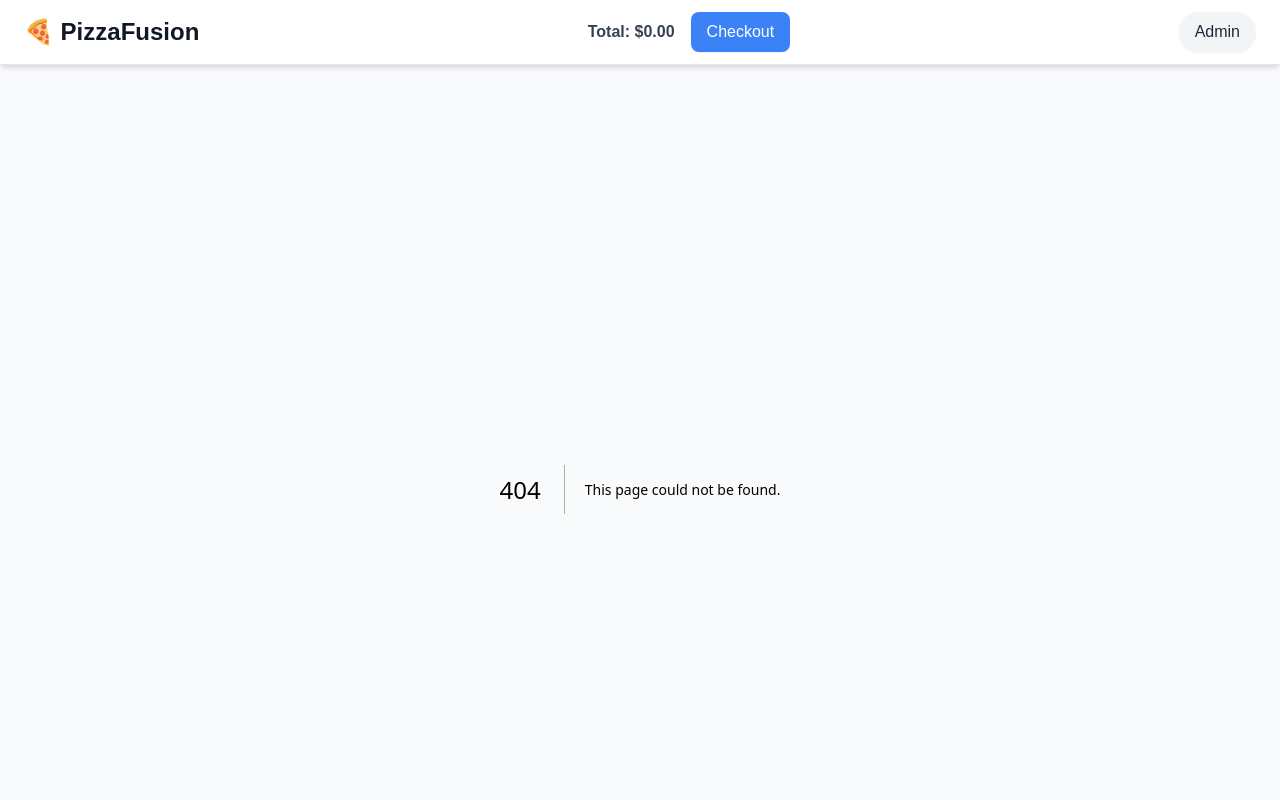
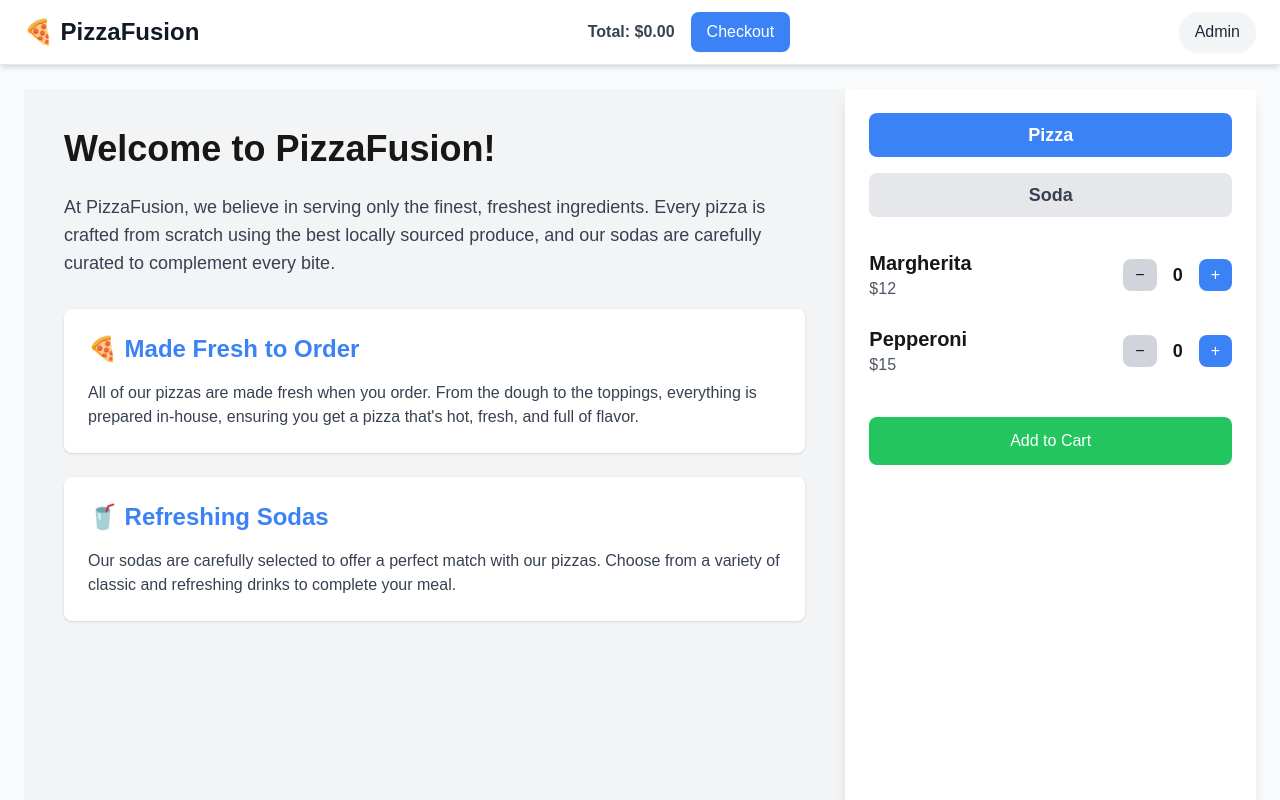
Before and after one commit to striveToAce/pizza-fusion-frontend, a Next.js app: page /menu in a window 1280 px wide. Before the commit this address had no page. Shown: the top 800 px of the page. Built offline with nearby package versions, Linux system fonts and the light colour scheme.

Commit message:
feature: menu page UI added with quantity manipulation section

```diff
--- /dev/null
+++ b/src/app/menu/page.tsx
@@ -0,0 +1,10 @@
+import MenuDetails from "@/components/menu";
+
+const MenuPage = () => {
+  return (
+    <div>
+      <MenuDetails />
+    </div>
+  );
+};
+export default MenuPage;
--- /dev/null
+++ b/src/components/menu/index.tsx
@@ -0,0 +1,139 @@
+"use client";
+import { useState } from "react";
+
+const MenuDetails: React.FC = () => {
+  const [selectedTab, setSelectedTab] = useState<string>("pizza"); // Initial tab selected
+  const [cart, setCart] = useState<{ [key: string]: number }>({
+    Margherita: 0,
+    Pepperoni: 0,
+    Coke: 0,
+    Sprite: 0,
+  });
+
+  interface IMenuItem {
+    name: string;
+    price: number;
+  }
+  const menuItems = {
+    pizza: [
+      { name: "Margherita", price: 12 },
+      { name: "Pepperoni", price: 15 },
+    ],
+    soda: [
+      { name: "Coke", price: 3 },
+      { name: "Sprite", price: 3 },
+    ],
+  };
+
+  // Handle increment/decrement of item quantity
+  const handleQuantityChange = (itemName: string, change: number) => {
+    setCart((prevCart) => ({
+      ...prevCart,
+      [itemName]: Math.max(0, (prevCart[itemName] || 0) + change), // Ensure no negative quantity
+    }));
+  };
+
+  return (
+    <div className="min-h-screen bg-gray-100 flex">
+      {/* Left side: Advertising Text */}
+      <div className="w-2/3 p-10">
+        <h1 className="text-4xl font-bold mb-6">Welcome to PizzaFusion!</h1>
+        <p className="text-lg text-gray-700 mb-6">
+          At PizzaFusion, we believe in serving only the finest, freshest
+          ingredients. Every pizza is crafted from scratch using the best
+          locally sourced produce, and our sodas are carefully curated to
+          complement every bite.
+        </p>
+        <div className="mt-8 space-y-6">
+          <div className="bg-white p-6 shadow rounded-lg">
+            <h2 className="text-2xl font-semibold mb-4 text-blue-500">
+              🍕 Made Fresh to Order
+            </h2>
+            <p className="text-gray-700">
+              All of our pizzas are made fresh when you order. From the dough to
+              the toppings, everything is prepared in-house, ensuring you get a
+              pizza that's hot, fresh, and full of flavor.
+            </p>
+          </div>
+
+          <div className="bg-white p-6 shadow rounded-lg">
+            <h2 className="text-2xl font-semibold mb-4 text-blue-500">
+              🥤 Refreshing Sodas
+            </h2>
+            <p className="text-gray-700">
+              Our sodas are carefully selected to offer a perfect match with our
+              pizzas. Choose from a variety of classic and refreshing drinks to
+              complete your meal.
+            </p>
+          </div>
+        </div>
+      </div>
+
+      {/* Right side: Vertical Tabs and Menu */}
+      <div className="w-1/3 bg-white p-6 shadow-lg">
+        {/* Vertical Tabs */}
+        <div className="flex flex-col space-y-4 mb-8">
+          <button
+            onClick={() => setSelectedTab("pizza")}
+            className={`text-lg font-semibold py-2 px-4 rounded-lg ${
+              selectedTab === "pizza"
+                ? "bg-blue-500 text-white"
+                : "bg-gray-200 text-gray-700"
+            }`}
+          >
+            Pizza
+          </button>
+          <button
+            onClick={() => setSelectedTab("soda")}
+            className={`text-lg font-semibold py-2 px-4 rounded-lg ${
+              selectedTab === "soda"
+                ? "bg-blue-500 text-white"
+                : "bg-gray-200 text-gray-700"
+            }`}
+          >
+            Soda
+          </button>
+        </div>
+
+        {/* Menu Items */}
+        <div className="space-y-6">
+          {menuItems[selectedTab].map((item: IMenuItem, index: number) => (
+            <div key={item.name} className="flex justify-between items-center">
+              <div>
+                <h2 className="text-xl font-bold">{item.name}</h2>
+                <p className="text-gray-600">${item.price}</p>
+              </div>
+              <div className="flex items-center space-x-4">
+                <button
+                  className="bg-gray-300 px-3 py-1 rounded-lg"
+                  onClick={() => handleQuantityChange(item.name, -1)}
+                >
+                  −
+                </button>
+                <span className="text-lg font-semibold">{cart[item.name]}</span>
+                <button
+                  className="bg-blue-500 text-white px-3 py-1 rounded-lg"
+                  onClick={() => handleQuantityChange(item.name, 1)}
+                >
+                  +
+                </button>
+              </div>
+            </div>
+          ))}
+        </div>
+
+        {/* Add to Cart Button */}
+        <div className="mt-10">
+          <button
+            className="w-full bg-green-500 text-white py-3 rounded-lg hover:bg-green-600 transition-all"
+            onClick={() => alert("Items added to cart")}
+          >
+            Add to Cart
+          </button>
+        </div>
+      </div>
+    </div>
+  );
+};
+
+export default MenuDetails;
```
